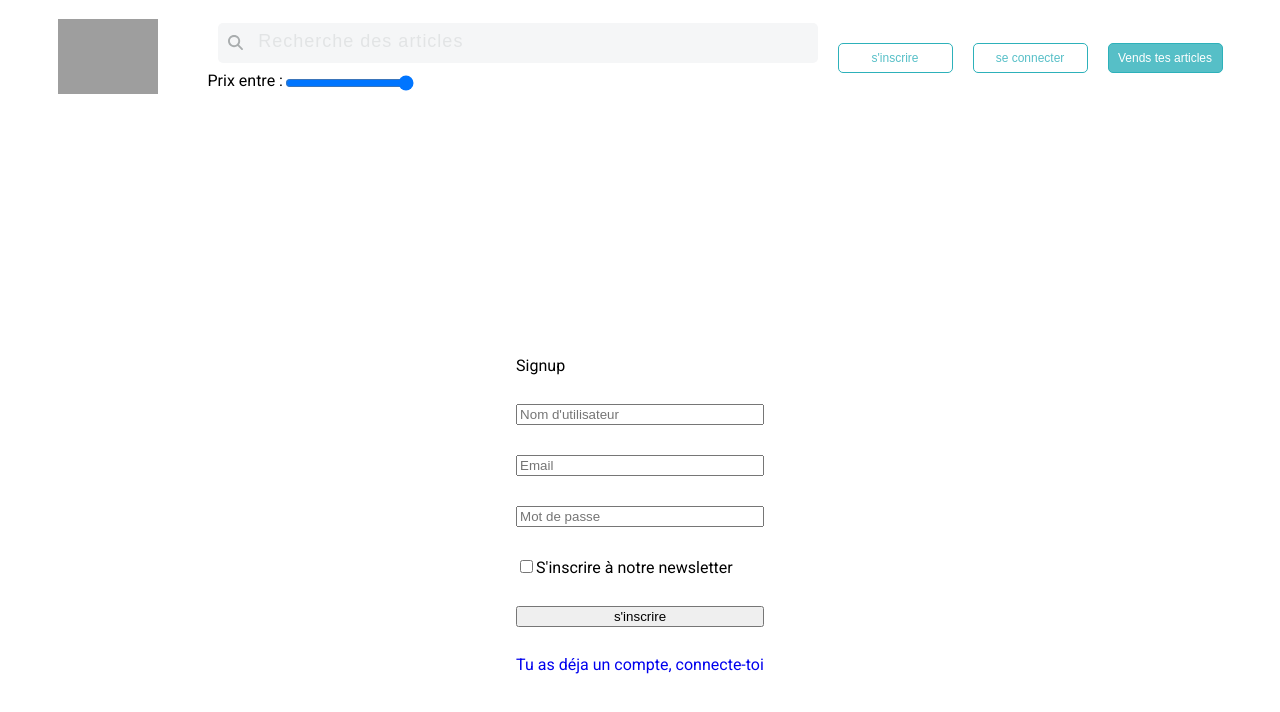
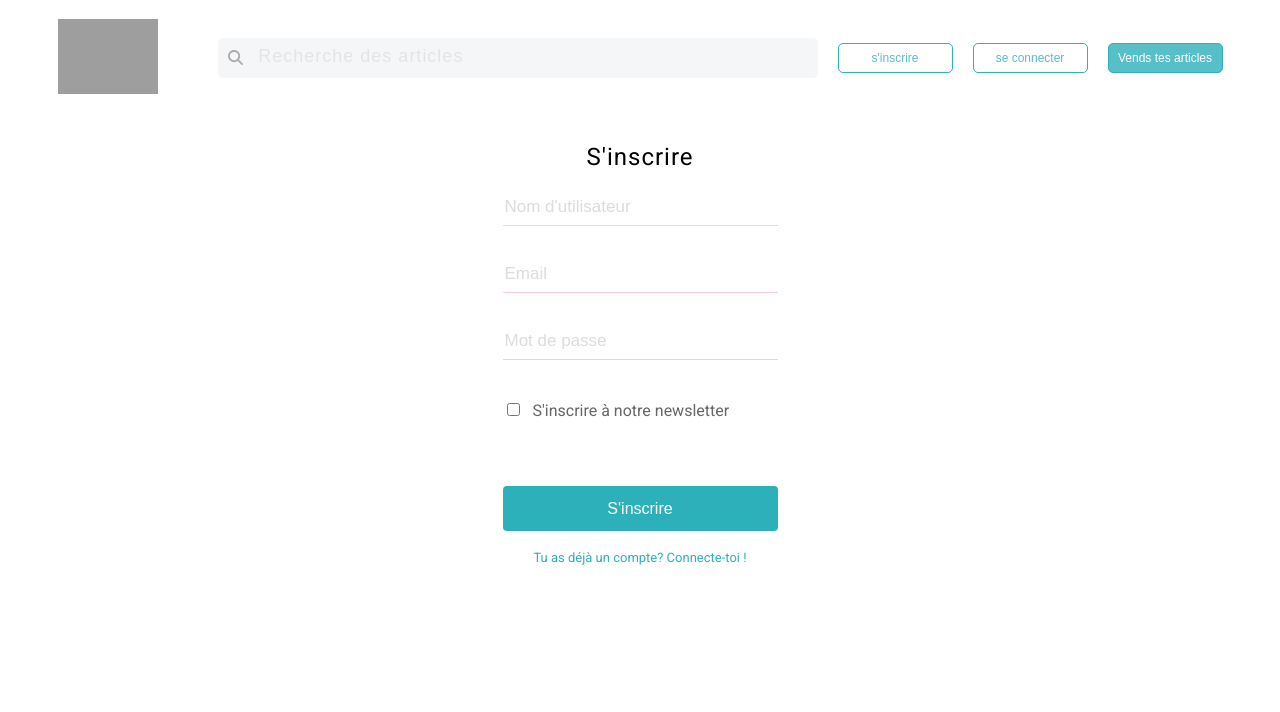
Before and after one commit to Oussamabeghdi/vinted-frontend, a React (Create React App) app: page /signup in a window 1280 px wide. Shown: the top 712 px of the page. Built offline with nearby package versions, Linux system fonts and the light colour scheme; grey boxes are pictures that could not be loaded.

Commit message:
add signup page formatting

```diff
--- a/src/App.css
+++ b/src/App.css
@@ -6,27 +6,17 @@
 body {
   font-family: "Roboto";
 }
-.grid-container {
-  display: grid;
-  grid-template-columns: 1fr 1fr 1fr 1fr 1fr;
-  grid-gap: 10px;
-  margin: 20px 80px;
+.offer-bloc {
+  display: flex;
+  justify-content: center;
+
+  width: 1000px;
+  border: 1px solid red;
 }
-.image-offer {
-  height: 360px;
-  width: 235px;
-  object-fit: cover;
-  border-radius: 5px;
-}
-.offer-container {
-  margin-bottom: 10px;
+
+.offer-infos {
   display: flex;
-  align-items: center;
-  margin-left: 10px;
-  color: #a3b3c3;
-}
-.offer-infos p {
-  color: #a3b3c3;
+  flex-direction: column;
 }
 
 article p {
--- a/src/components/Header.js
+++ b/src/components/Header.js
@@ -17,10 +17,6 @@ const Header = ({ handleTokenAndId, token, search, setSearch }) => {
         </Link>
         <div className="inputsearch-slider">
           <SearchBar search={search} setSearch={setSearch} />
-          <div className="slider-price">
-            <label for="volume">Prix entre : </label>
-            <input type="range" id="volume" name="volume" min="0" max="11" />
-          </div>
         </div>
 
         {/* Si le token existe on affiche deconnexion sinon s'inscrire et se connecter */}
--- a/src/components/OfferCard.js
+++ b/src/components/OfferCard.js
@@ -1,6 +1,6 @@
 import { Link } from "react-router-dom";
 import { useMemo } from "react";
-
+import "../styles/components/OfferCard.css";
 const OfferCard = ({ offerInfos }) => {
   const account = useMemo(() => offerInfos?.owner?.account, [offerInfos]);
 
@@ -11,16 +11,7 @@ const OfferCard = ({ offerInfos }) => {
           {/* Si le vendeur a un avatar, je l'affiche */}
 
           {account?.avatar && (
-            <img
-              style={{
-                height: 50,
-                width: 50,
-                borderRadius: "50%",
-                objectFit: "cover",
-              }}
-              src={account.avatar?.secure_url}
-              alt="owner"
-            />
+            <img src={account.avatar?.secure_url} alt="owner" />
           )}
           <span className="offer-container">{account?.username}</span>
         </div>
@@ -31,12 +22,7 @@ const OfferCard = ({ offerInfos }) => {
         />
 
         <p>{offerInfos.product_price} € </p>
-        <div
-          className="offer-infos"
-          /* Column-reverse permet d'inverser l'ordre de mes p */
-
-          style={{ display: "flex", flexDirection: "column-reverse" }}
-        >
+        <div className="offerCard-infos">
           {/* je parcours product_details */}
           {offerInfos.product_details.map((detail, index) => {
             if (detail.TAILLE) {
--- a/src/pages/Offer.js
+++ b/src/pages/Offer.js
@@ -36,8 +36,10 @@ const Offer = ({ token }) => {
   return isLoading ? (
     <p>Loading...</p>
   ) : (
-    <div>
-      <img src={data.product_image.secure_url} alt="product" />
+    <div className="offer-bloc">
+      <div>
+        <img src={data.product_image.secure_url} alt="product" />
+      </div>
       <p>{data.product_price} €</p>
       {/* Je parcours product_details */}
       {data.product_details.map((detail, index) => {
@@ -52,7 +54,7 @@ const Offer = ({ token }) => {
         );
       })}
 
-      <div className="infos">
+      <div className="offer-infos">
         <p>{data.product_name}</p>
         <p>{data.produce_description}</p>
         <p>{data.owner.account.username}</p>
@@ -60,19 +62,6 @@ const Offer = ({ token }) => {
       <Link to={token ? "/payment" : "/login"} state={token ? data : null}>
         ACHETER
       </Link>
-      {/* <button
-        onClick={() => {
-          navigate("/payment", {
-            state: {
-              title: `${data.product_name}`,
-              price: `${data.product_price}`,
-            },
-          });
-        }}
-        type="submit"
-      >
-        Acheter
-      </button> */}
     </div>
   );
 };
--- a/src/pages/Signup.js
+++ b/src/pages/Signup.js
@@ -1,7 +1,7 @@
 import { useState } from "react";
 import axios from "axios";
 import { Link, useNavigate } from "react-router-dom";
-// import { error } from "console";
+import "../styles/pages/Signup.css";
 
 const Signup = ({ handleTokenAndId }) => {
   // States qui gèrent mes inputs
@@ -9,6 +9,7 @@ const Signup = ({ handleTokenAndId }) => {
   const [email, setEmail] = useState("");
   const [password, setPassword] = useState("");
   const [newsletter, setNewsletter] = useState(false);
+
   //   créer un state pour la réponse d'erreur à la création de l'email
   const [errorMessage, setErrorMessage] = useState("");
 
@@ -18,11 +19,10 @@ const Signup = ({ handleTokenAndId }) => {
   // fonction qui sera appelée quand je clique sur submit pour pas quil ait de rafraichissement au click
   const handleSignup = async (event) => {
     event.preventDefault();
+
     // je fais disparaitre le message d'erreur
     setErrorMessage("");
     try {
-      // je fais une requete en post: 1 argument l'url que j'interroge
-      //   et en 2eme argument j'envoie les infos de l'utilisateur (username,email,password...)
       const response = await axios.post(
         // "https://lereacteur-vinted-api.herokuapp.com/user/signup",
         "https://site--vinted-backend--9gtnl5qyn2yw.code.run/user/signup",
@@ -47,7 +47,6 @@ const Signup = ({ handleTokenAndId }) => {
     } catch (error) {
       console.log(error.response.data);
       console.log(error.response.status);
-      //   si lerreur est egale a this email hase already an account je vais devoir
       if (error.response.data.message === "email already used") {
         setErrorMessage(
           "Cet email est déjà utilisé veuillez créer un email valide"
@@ -63,23 +62,12 @@ const Signup = ({ handleTokenAndId }) => {
   };
 
   return (
-    <section
-      style={{
-        display: "flex",
-        justifyContent: "center",
-        alignItems: "center",
-        height: "100vh",
-      }}
-    >
-      <form
-        style={{ display: "flex", flexDirection: "column", gap: 30 }}
-        onSubmit={handleSignup}
-      >
-        {/* quand le contenu change je veux recuperer qui a eu lieu et la nouvelle valeur de mon state je veux que ça soit event .target.value */}
-        <h1>Signup</h1>
+    <div className="signup-page">
+      <form className="signup-form">
+        <h1>S'inscrire</h1>
         <input
           value={username}
-          type=" text"
+          type="text"
           placeholder="Nom d'utilisateur"
           onChange={(event) => {
             setUsername(event.target.value);
@@ -101,7 +89,8 @@ const Signup = ({ handleTokenAndId }) => {
             setPassword(event.target.value);
           }}
         ></input>
-        <div>
+
+        <div className="newsletter-checkbox">
           <input
             checked={newsletter}
             type="checkbox"
@@ -111,13 +100,28 @@ const Signup = ({ handleTokenAndId }) => {
           />
           <span>S'inscrire à notre newsletter</span>
         </div>
+        <div className="checkbox-paragraph">
+          {/* <p>
+              En m'inscrivant je confirme avoir lu et accepté les Termes &
+              Conditions et Politique de Confidentialité de Vinted. Je confirme
+              avoir au moins 18 ans.
+            </p> */}
+        </div>
 
-        <input type="submit" value="s'inscrire"></input>
-        {/* si erreur message existe alors on l'affiche */}
-        {errorMessage && <p style={{ color: "red" }}>{errorMessage}</p>}
-        <Link to="/login">Tu as déja un compte, connecte-toi</Link>
+        <div className="submit-wrapper">
+          <button className="submit-button" onClick={handleSignup}>
+            <span>S'inscrire</span>
+          </button>
+
+          {/* si erreur message existe alors on l'affiche  */}
+
+          <Link to="/login">
+            <p>Tu as déjà un compte? Connecte-toi !</p>{" "}
+          </Link>
+          {errorMessage && <p style={{ color: "red" }}>{errorMessage}</p>}
+        </div>
       </form>
-    </section>
+    </div>
   );
 };
 export default Signup;
--- /dev/null
+++ b/src/styles/components/OfferCard.css
@@ -0,0 +1,29 @@
+.image-offer {
+  height: 360px;
+  width: 235px;
+  object-fit: cover;
+  border-radius: 5px;
+}
+
+.offer-container {
+  margin-bottom: 10px;
+  display: flex;
+  align-items: center;
+  margin-left: 10px;
+  color: #a3b3c3;
+}
+
+.offer-container img {
+  height: 50px;
+  width: 50px;
+  border-radius: 50%;
+  object-fit: cover;
+}
+
+.offerCard-infos {
+  display: flex;
+  flex-direction: column-reverse;
+}
+.offerCard-infos p {
+  color: #a3b3c3;
+}
--- /dev/null
+++ b/src/styles/pages/Signup.css
@@ -0,0 +1,67 @@
+* {
+  box-sizing: border-box;
+}
+
+.signup-page {
+  display: flex;
+  justify-content: center;
+  align-items: center;
+  width: 100vw;
+}
+
+.signup-form h1 {
+  font-size: 24px;
+  text-align: center;
+  letter-spacing: 1px;
+  font-weight: lighter;
+}
+
+.signup-form {
+  display: flex;
+  flex-direction: column;
+  gap: 30px;
+  margin-top: 30px;
+}
+
+.signup-form input {
+  border: none;
+  border-bottom: 1px solid #fcced3;
+  margin-bottom: 10px;
+  padding-bottom: 10px;
+}
+
+.signup-form input::placeholder {
+  font-size: 17px;
+  font-weight: lighter;
+  color: #dcdcdd;
+  background-color: white;
+}
+
+input[type="email"],
+[type="password"],
+[type="text"] {
+  outline: none;
+}
+
+.submit-button {
+  height: 45px;
+  width: 275px;
+  border: none;
+  border-radius: 4px;
+  color: white;
+  background-color: #2cb1ba;
+  cursor: pointer;
+  font-size: 16px;
+}
+
+.signup-form p {
+  font-size: 13px;
+  color: #2cb1ba;
+  text-align: center;
+  margin-top: 20px;
+}
+
+.signup-form .newsletter-checkbox span {
+  padding-left: 10px;
+  color: #666666;
+}
```
